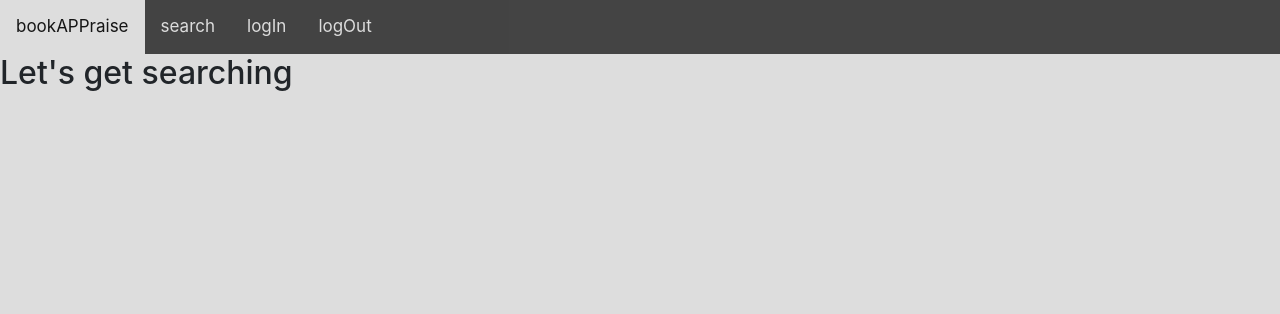
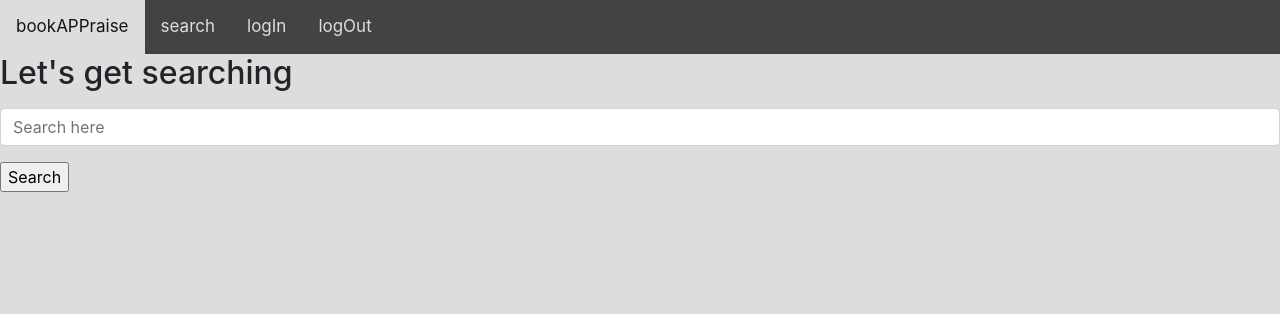
Before and after one commit to ORJackson/bookappraise, a Flask app: page /search in a window 1280 px wide. Shown: the top 314 px of the page. Run offline with Flask 2, Linux system fonts and the light colour scheme; the visitor is signed in with stand-in values (Sample User, id 1); style sheets or scripts are compiled from the project's sources; some libraries are stand-ins or nearby versions.

Commit message:
created form for search function in search.html, does not yet link to db

```diff
--- a/application.py
+++ b/application.py
@@ -1,6 +1,6 @@
 import os
 
-from flask import Flask, session, render_template, redirect, url_for
+from flask import Flask, session, render_template, redirect, url_for, request, flash
 from flask_session import Session
 from sqlalchemy import create_engine
 from sqlalchemy.orm import scoped_session, sessionmaker
@@ -9,6 +9,7 @@ from flask_login import LoginManager, login_user, current_user, logout_user
 from wtform_fields import *
 from models import *
 
+# secret_key and database info stored in .env
 # Configure app
 app = Flask(__name__)
 app.secret_key = os.getenv('SECRET_KEY', None)
@@ -72,13 +73,35 @@ def login():
 
     return render_template("login.html", form=login_form)
 
+
 @app.route("/search", methods=['GET', 'POST'])
 def search():
-
+    search = BookSearchForm(request.form)
     if not current_user.is_authenticated:
         return render_template("please_login.html")
 
-    return render_template("search.html")
+    if request.method == 'POST':
+        return search_results(search)
+
+    return render_template("search.html", form=search)
+
+# from: https://www.blog.pythonlibrary.org/2017/12/13/flask-101-how-to-add-a-search-form/
+# Not sure about this....
+@app.route('/results')
+def search_results(search):
+    results = []
+    search_string = search.data['search']
+    if search.data['search'] == '':
+        qry = db_session.query(Book)
+        results = qry.all()
+    if not results:
+        flash('No results found!')
+        return redirect('/search')
+    else:
+        # display results
+        return render_template('results.html', results=results)
+
+
 
 @app.route("/logout", methods=['GET'])
 def logout():
--- a/templates/search.html
+++ b/templates/search.html
@@ -1,7 +1,37 @@
+{% from "form_helper.html" import displayField %}
+
 {% extends "layout.html" %}
 
 {% block title %} Search {% endblock %}
 
 {% block content %}
     <h2>Let's get searching</h2>
+
+    <form method="POST">
+        <p>
+        {{ displayField(form.search, "Search here")}}
+        </p>
+        <p><input type="submit" value="Search">
+        </p>
+    </form>
+
+
+    <!-- Not using WTForms -->
+    <!-- <h1><center>Library</center></h1>
+        <form class="search" method="post" action=""
+         style="margin:auto;max-width:600px">
+            <input type="text" placeholder="Search by author,
+             title, ISBN, or all to see all the data" name="books">
+            <button type="submit"><i class="fa fa-search"></i>
+            </button>
+        </form>
+        <p></p>
+        <center>
+        {% for item in data %}
+            <tr>
+                <td> {{item[0]}} by {{item[1]}}</td>
+                </br>
+            </tr>
+        {% endfor %}
+        </center> -->
 {% endblock %}
--- a/wtform_fields.py
+++ b/wtform_fields.py
@@ -35,3 +35,8 @@ class LoginForm(FlaskForm):
     username = StringField('username_label', validators=[InputRequired(message="Username required")])
     password = PasswordField('password_label', validators=[InputRequired(message="Password required"), invalid_credentials])
     submit_button = SubmitField('Login')
+
+class BookSearchForm(FlaskForm):
+    """Book Search Form"""
+    search = StringField('')
+    # submit_button = SubmitField('Search')
```
Also changed, not shown: static/styles/styles.scss (+29 -0 lines).
